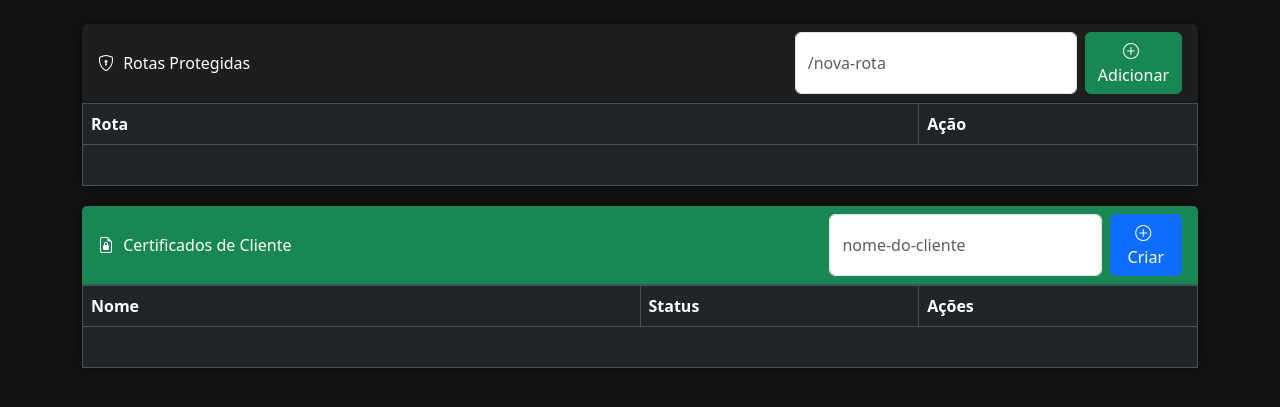
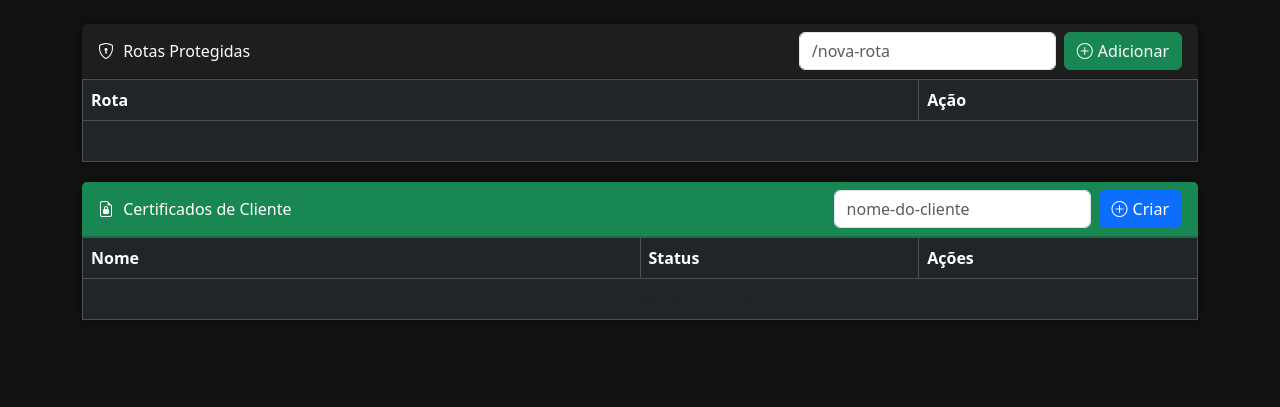
Before and after one commit to Boniatti1/PrimisLayer, a Flask app: template sistema-seguranca/dashboard/templates/config.html in a window 1280 px wide. Shown: the part 56-463 px from the top of the page. Run offline with Flask 3, Linux system fonts and the light colour scheme; the template is opened without the code that fills it, so the values that code supplies are empty.

Commit message:
style: add d-inline-flex in buttons

```diff
--- a/sistema-seguranca/dashboard/templates/config.html
+++ b/sistema-seguranca/dashboard/templates/config.html
@@ -72,7 +72,7 @@
         <span><i class="bi bi-shield-lock"></i> Rotas Protegidas</span>
         <div class="d-flex gap-2">
           <input id="newRouteInput" type="text" class="form-control" placeholder="/nova-rota" required>
-          <button onclick="addRoute()" class="btn btn-success">
+          <button onclick="addRoute()" class="btn btn-success d-inline-flex">
             <i class="bi bi-plus-circle"></i> Adicionar
           </button>
         </div>
@@ -111,7 +111,7 @@
         <span><i class="bi bi-file-earmark-lock2"></i> Certificados de Cliente</span>
         <div class="d-flex gap-2">
           <input id="newCertInput" type="text" class="form-control" placeholder="nome-do-cliente" required>
-          <button onclick="addCert()" class="btn btn-primary">
+          <button onclick="addCert()" class="btn btn-primary d-inline-flex">
             <i class="bi bi-plus-circle"></i> Criar
           </button>
         </div>
```
